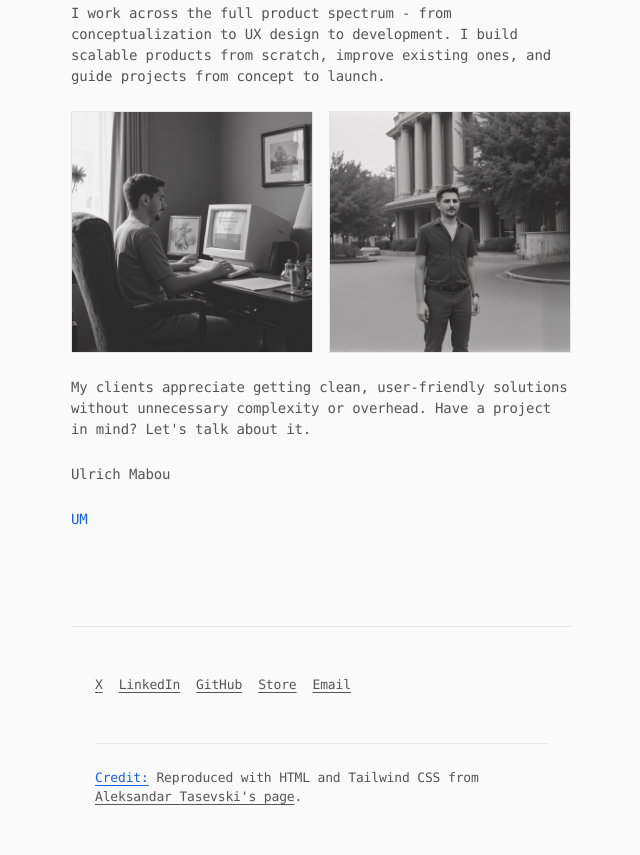
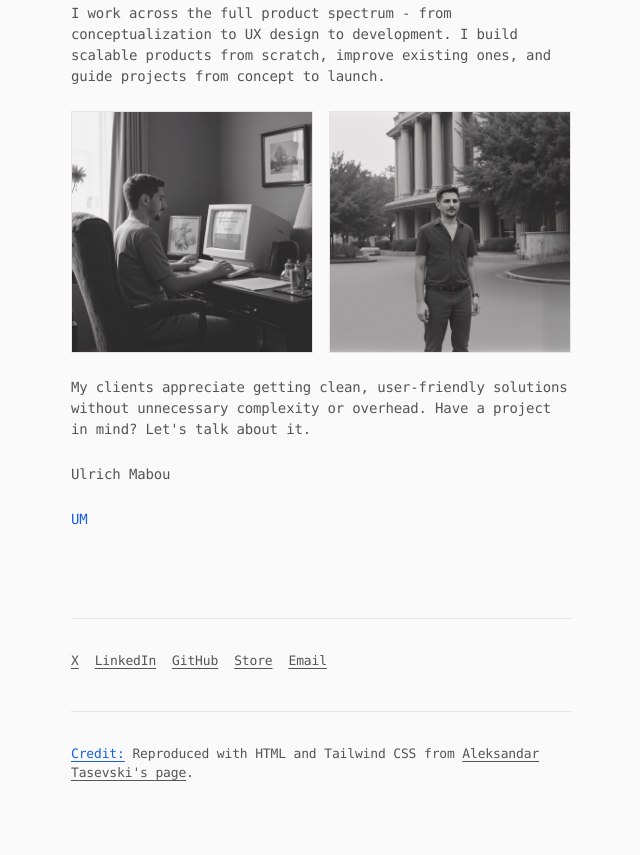
Before and after one commit to ulrichmabou/mighty-tools-tailwind, a website: page src/index.html in a window 1280 px wide. Shown: the part 1733-2588 px from the top of the page, without its empty margins (319-959 px from the left). After the commit the page ends 2548 px from the top, so only its background shows below. Drawn offline with Linux system fonts and the light colour scheme.

Commit message:
Fix padding issue on footer

```diff
--- a/src/index.html
+++ b/src/index.html
@@ -190,8 +190,8 @@
           <p class="text-signature-color text-[14px] mb-0 mt-6 max-w-[580px]">UM</p>
         </section>
       </main>
-      <footer class="w-[280px] sm:w-[400px] md:w-[500px] max-w-[640px] mx-auto py-12 mt-12 border-t border-border-color">
-        <div class="max-w-[640px] my-0 mx-auto py-0 px-6">
+      <footer class="w-[280px] sm:w-[400px] md:w-[500px] max-w-[640px] mx-auto py-8 mt-10 border-t border-border-color">
+        <div class="max-w-[640px] my-0 mx-auto py-0 px-0">
           <div class="flex gap-4 justify-start whitespace-nowrap">
             <a
               href="https://x.com/_umabou"
@@ -229,7 +229,7 @@
             >
           </div>
           <div
-            class="mt-12 pt-6 text-[13px] text-text-secondary border-t border-border-color"
+            class="mt-10 pt-8 text-[13px] text-text-secondary border-t border-border-color"
           >
             <p class="dark:text-bg-subtle">
               <span class="font-medium text-signature-color underline underline-offset-[3px] decoration-1">Credit:</span>
```
Also changed, not shown: src/output.css.
